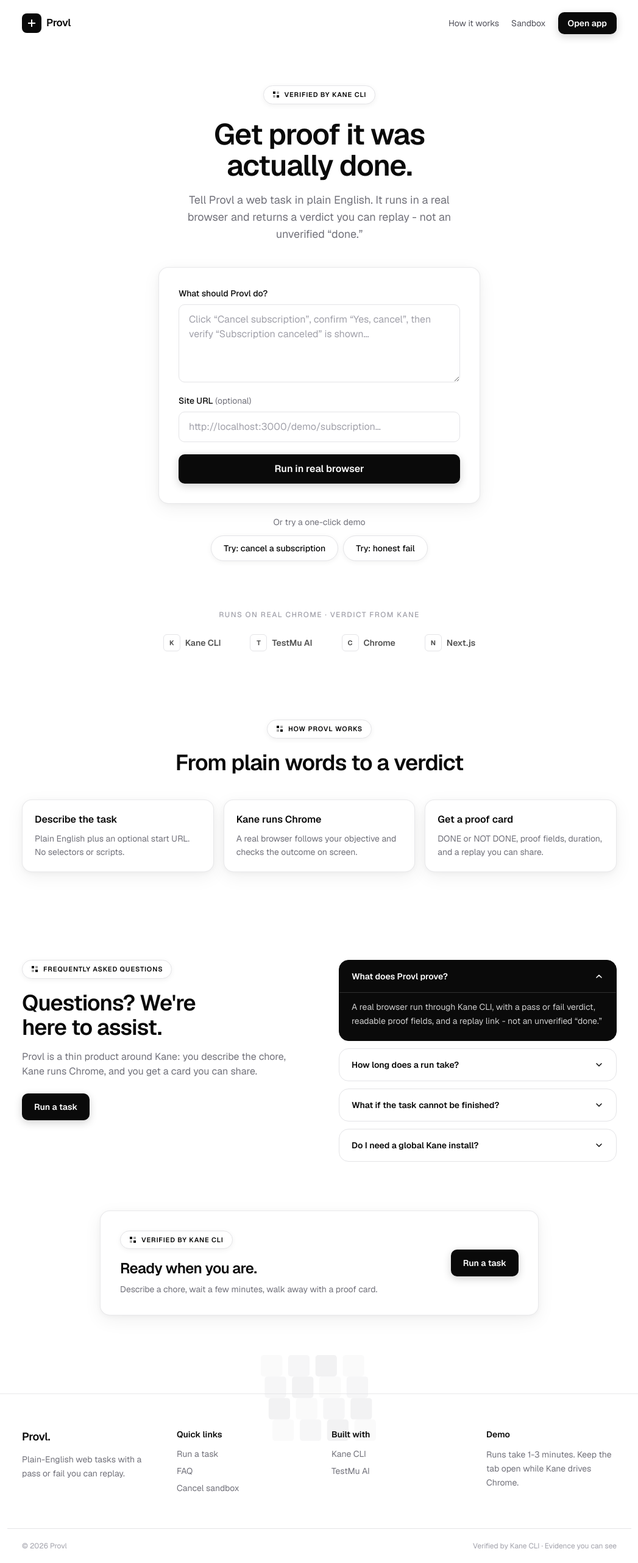
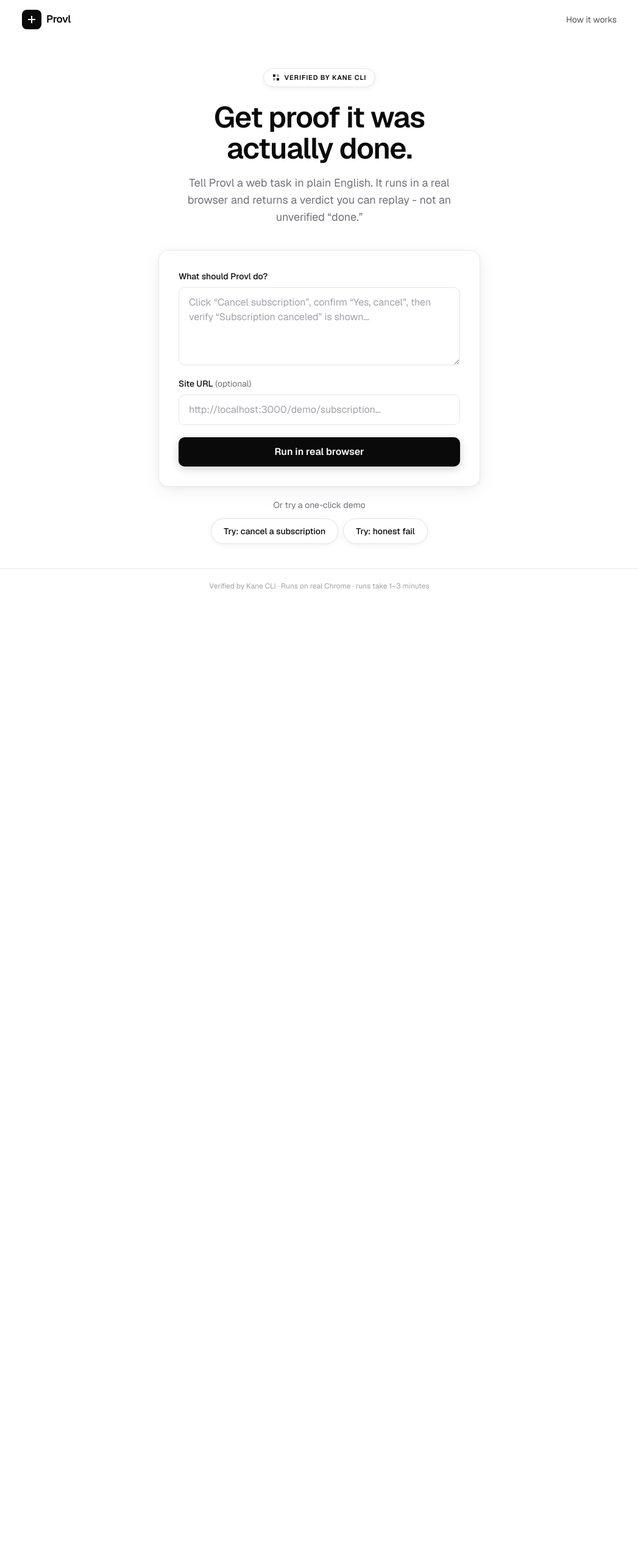
Before and after one commit to cipherEncrypt/provl, a Next.js app: page /app in a window 1280 px wide. Shown: the whole page at 61% size, without its empty margins (116-1163 px from the left). After the commit the page ends 989 px from the top, so only its background shows below. Built offline with nearby package versions, Linux system fonts and the light colour scheme.

Commit message:
Strip marketing chrome from /app so it stays a workbench.
Keep the run form, presets, loading, and result card; leave landing sections on /.

```diff
--- a/components/ProvlHome.tsx
+++ b/components/ProvlHome.tsx
@@ -5,15 +5,11 @@ import { useState } from "react";
 import type { RunApiResponse } from "@/lib/api-types";
 
 import { DemoPresets } from "./DemoPresets";
-import { FaqSection } from "./FaqSection";
-import { HowItWorks } from "./HowItWorks";
 import { PillTag } from "./PillTag";
 import { ResultCard } from "./ResultCard";
 import { RunForm } from "./RunForm";
 import { RunLoading } from "./RunLoading";
-import { SiteFooter } from "./SiteFooter";
 import { SiteHeader } from "./SiteHeader";
-import { TrustRow } from "./TrustRow";
 
 export function ProvlHome() {
   const [loading, setLoading] = useState(false);
@@ -62,10 +58,10 @@ export function ProvlHome() {
         Skip to task
       </a>
 
-      <SiteHeader />
+      <SiteHeader variant="workbench" />
 
       <main className="flex-1">
-        <section className="mx-auto flex w-full max-w-xl flex-col items-center px-4 pb-8 pt-6 text-center sm:px-6 sm:pt-16">
+        <section className="mx-auto flex w-full max-w-xl flex-col items-center px-4 pb-10 pt-6 text-center sm:px-6 sm:pt-12">
           <PillTag label="Verified by Kane CLI" />
 
           <h1 className="mt-5 text-balance text-[1.85rem] font-semibold leading-[1.15] tracking-tight text-ink sm:mt-6 sm:text-5xl sm:leading-[1.08]">
@@ -98,7 +94,7 @@ export function ProvlHome() {
           </div>
 
           {(loading || error || result) && (
-            <div className="mt-8 w-full space-y-4 text-left">
+            <div className="mt-6 w-full space-y-4 text-left">
               {loading && <RunLoading />}
 
               {error && (
@@ -120,30 +116,13 @@ export function ProvlHome() {
             </div>
           )}
         </section>
-
-        <TrustRow />
-        <HowItWorks />
-        <FaqSection />
-
-        <section className="mx-auto w-full max-w-3xl px-4 pb-8 sm:px-6">
-          <div className="surface-card flex flex-col items-start gap-4 text-left sm:flex-row sm:items-center sm:justify-between">
-            <div>
-              <PillTag label="Verified by Kane CLI" />
-              <h2 className="mt-4 text-2xl font-semibold tracking-tight text-ink">
-                Ready when you are.
-              </h2>
-              <p className="mt-2 max-w-md text-sm text-steel">
-                Describe a chore, wait a few minutes, walk away with a proof card.
-              </p>
-            </div>
-            <a href="#run" className="btn-primary shrink-0">
-              Run a task
-            </a>
-          </div>
-        </section>
       </main>
 
-      <SiteFooter />
+      <footer className="border-t border-steel-line/80 pb-[env(safe-area-inset-bottom)]">
+        <p className="mx-auto max-w-xl px-4 py-5 text-center text-xs text-steel-soft sm:px-6">
+          Verified by Kane CLI · Runs on real Chrome · runs take 1–3 minutes
+        </p>
+      </footer>
     </div>
   );
 }
--- a/components/SiteHeader.tsx
+++ b/components/SiteHeader.tsx
@@ -1,11 +1,18 @@
 import Link from "next/link";
 
-export function SiteHeader() {
+type SiteHeaderProps = {
+  /** Workbench chrome: wordmark + How it works only */
+  variant?: "default" | "workbench";
+};
+
+export function SiteHeader({ variant = "default" }: SiteHeaderProps) {
+  const workbench = variant === "workbench";
+
   return (
-    <header className="mx-auto flex w-full max-w-5xl items-center justify-between gap-3 px-4 py-3 pt-[max(0.75rem,env(safe-area-inset-top))] sm:px-6 sm:py-5">
+    <header className="mx-auto flex w-full max-w-5xl items-center justify-between gap-3 px-4 py-3 pt-[max(0.75rem,env(safe-area-inset-top))] sm:px-6 sm:py-4">
       <Link
         href="/"
-        className="flex min-w-0 items-center gap-2 text-ink focus-visible:outline-none focus-visible:ring-2 focus-visible:ring-ink focus-visible:ring-offset-2 rounded-btn"
+        className="flex min-w-0 items-center gap-2 rounded-btn text-ink focus-visible:outline-none focus-visible:ring-2 focus-visible:ring-ink focus-visible:ring-offset-2"
         translate="no"
       >
         <span
@@ -21,26 +28,37 @@ export function SiteHeader() {
             />
           </svg>
         </span>
-        <span className="truncate text-[17px] font-semibold tracking-tight">Provl</span>
+        <span className="truncate text-[17px] font-semibold tracking-tight">
+          Provl
+        </span>
       </Link>
 
-      <nav className="flex shrink-0 items-center gap-2 text-sm text-steel-mute sm:gap-5" aria-label="Primary">
+      {workbench ? (
         <Link
           href="/#how-it-works"
-          className="hidden hover:text-ink sm:inline focus-visible:outline-none focus-visible:ring-2 focus-visible:ring-ink focus-visible:ring-offset-2 rounded"
+          className="text-sm text-steel-mute hover:text-ink focus-visible:outline-none focus-visible:ring-2 focus-visible:ring-ink focus-visible:ring-offset-2 rounded"
         >
           How it works
         </Link>
-        <Link
-          href="/demo/subscription"
-          className="hidden hover:text-ink md:inline focus-visible:outline-none focus-visible:ring-2 focus-visible:ring-ink focus-visible:ring-offset-2 rounded"
+      ) : (
+        <nav
+          className="flex shrink-0 items-center gap-2 text-sm text-steel-mute sm:gap-5"
+          aria-label="Primary"
         >
-          Sandbox
-        </Link>
-        <Link href="/app" className="btn-primary !px-3.5 !py-2 text-xs sm:!px-4 sm:text-sm">
-          Open app
-        </Link>
-      </nav>
+          <Link
+            href="/#how-it-works"
+            className="hidden hover:text-ink sm:inline focus-visible:outline-none focus-visible:ring-2 focus-visible:ring-ink focus-visible:ring-offset-2 rounded"
+          >
+            How it works
+          </Link>
+          <Link
+            href="/app"
+            className="btn-primary !px-3.5 !py-2 text-xs sm:!px-4 sm:text-sm"
+          >
+            Open app
+          </Link>
+        </nav>
+      )}
     </header>
   );
 }
```
